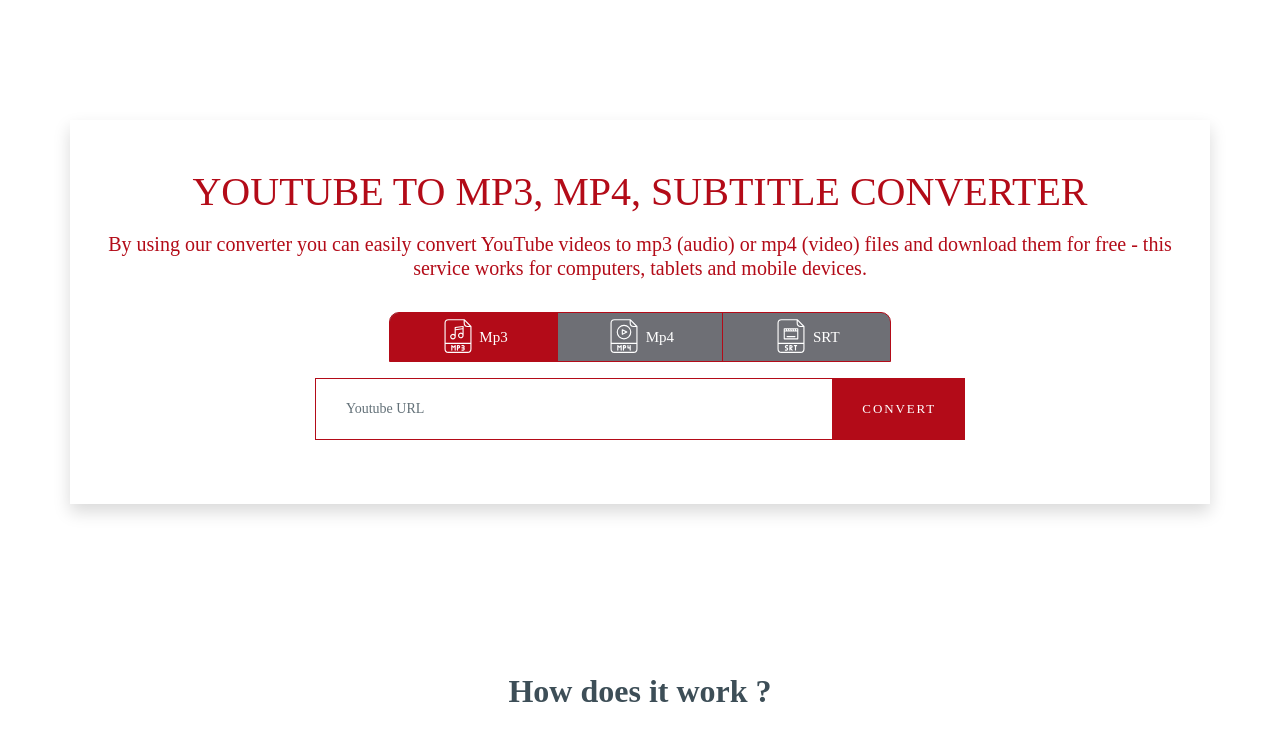
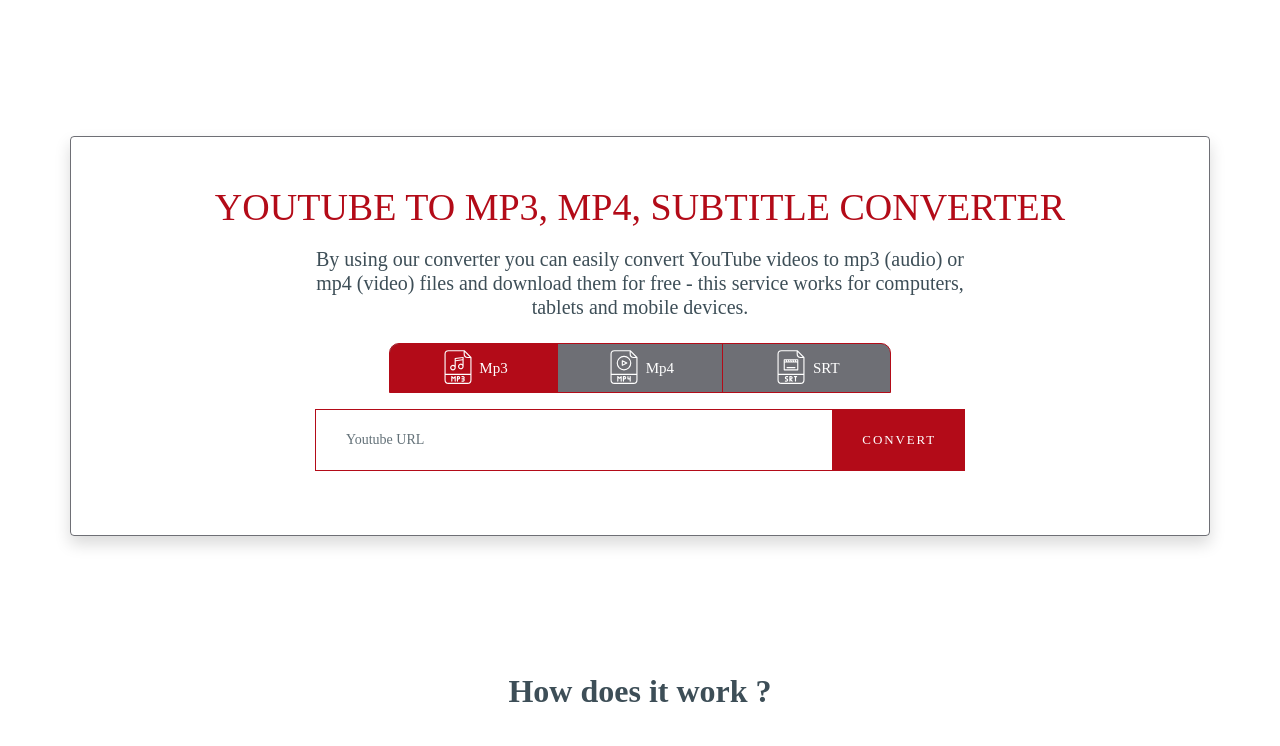
Before and after one commit to Viktor727/Youtube-Converter, a PHP site: page / in a window 1280 px wide. Shown: the part 76-822 px from the top of the page. Run offline with PHP 8.4, Linux system fonts and the light colour scheme; some libraries are stand-ins or nearby versions; some web fonts are replaced.

Commit message:
header design change + modal change

```diff
--- a/index.php
+++ b/index.php
@@ -79,8 +79,8 @@ if ($_POST) {
                 </div>
             </div>
         </nav>
-        <section class="meeting-wrapper d-flex align-items-center">
-            <div class="container shadow text-center text-xl-left pb-5 pt-5 form-container">
+        <section class="meeting-wrapper d-flex align-items-center mt-5">
+            <div class="container rounded shadow text-center text-xl-left pb-5 pt-5 form-container position-relative">
                 <h1 class="site-title text-uppercase text-center mb-3" id="home">
                     Youtube to MP3, MP4, subtitle converter
                 </h1>
@@ -150,7 +150,7 @@ if ($_POST) {
                     </div>
 
                     <div id="youtube-video-preview-container" class="col-12 mt-3" style="margin-top:15px;">
-                        <img src="" id="youtube-video-preview" class="img-fluid d-block" />
+                        <img src="" id="youtube-video-preview" class="img-fluid d-block shadow" />
                     </div>
                 </form>
             </div>
--- a/sass/style.scss
+++ b/sass/style.scss
@@ -15,6 +15,25 @@ body {
     font-size: 16px;
 
 }
+
+.sa-button-container {
+    .btn-primary {
+        color: #fff;
+        background-color: $pageColor;
+        border-color: $pageColor;
+        -webkit-transition: border-color .15s ease-in-out, -webkit-box-shadow .15s ease-in-out;
+        -webkit-transition: border-color .15s ease-in-out, box-shadow .15s ease-in-out;
+        transition: border-color .15s ease-in-out, box-shadow .15s ease-in-out;
+        &:hover,
+        &:focus,
+        &:active {
+            background-color: $pageColor !important;
+            border-color: $pageColor !important;
+            box-shadow: 0 0 8px 0 $pageColor !important;
+        }
+    }
+}
+
 
 ::-moz-selection {
     background-color: $pageColor;
@@ -36,9 +55,11 @@ body {
 button:focus {
     outline: none;
 }
-.grecaptcha-badge{
-    z-index:5;
+
+.grecaptcha-badge {
+    z-index: 5;
 }
+
 .header-wrapper {
     // background-image: -webkit-gradient(linear, left bottom, left top, from(rgba(14, 15, 25, 0.15)), to(rgba(14, 15, 25, 0.15))), url("../img/header-wrapper.jpg");
     // background-image: linear-gradient(to top, rgba(14, 15, 25, 0.15), rgba(14, 15, 25, 0.15)), url("../img/header-wrapper.jpg");
@@ -167,6 +188,19 @@ button:focus {
             }
         }
 
+        .search-input {
+            &:hover {
+                .search-btn {
+                    border-color: $pageColor !important;
+                    box-shadow: 0 0 8px 0 $pageColor !important;
+                }
+            }
+        }
+
+        #youtube-video-preview {
+            border-radius: 0 0 9px 9px;
+        }
+
         .switch {
             display: inline-block;
             -webkit-transition: all 0.1s ease;
@@ -174,7 +208,6 @@ button:focus {
             height: 100%;
             position: relative;
             background-color: rgba(14, 15, 25, 0.6);
-            width: 50%;
             border: 1px solid $pageColor;
             width: 100%;
             max-width: 501.2px;
@@ -199,10 +232,12 @@ button:focus {
             cursor: pointer;
 
         }
-        .switch-label-on{
-            border-left:1px solid $pageColor;
-            border-right:1px solid $pageColor;
+
+        .switch-label-on {
+            border-left: 1px solid $pageColor;
+            border-right: 1px solid $pageColor;
         }
+
         .switch-input {
             display: none;
         }
@@ -220,6 +255,7 @@ button:focus {
             left: 33.33%;
             border-radius: 0px 0px 0px 0px;
         }
+
         .switch-input:checked+.switch-label-out~.slider2 {
             left: 66.66%;
             border-radius: 0px 9px 0px 0px;
@@ -296,14 +332,29 @@ button:focus {
 
 .meeting-wrapper {
     margin-bottom: 100px;
-    .search-block{
-        .search-input{
-            border:1px solid $pageColor;
+
+    h1 {
+        font-size: 38px;
+    }
+
+
+    .search-block {
+        .search-input {
+            border: 1px solid $pageColor;
         }
     }
-    .site-title,
-    .subtitle{
-        color:$pageColor;
+
+    .site-title {
+        color: $pageColor;
+    }
+
+    .subtitle {
+        max-width: 680px;
+        margin: 0 auto;
+    }
+
+    .form-container {
+        border: 1px solid rgba(14, 15, 25, 0.6);
     }
 }
 
@@ -397,7 +448,7 @@ button:focus {
 }
 
 // .owl-theme .owl-nav.disabled+.owl-dots {
-    //  margin-top: 60px;
+//  margin-top: 60px;
 // }
 
 .owl-theme .owl-dots .owl-dot span {
```
Also changed, not shown: css/style.css.
